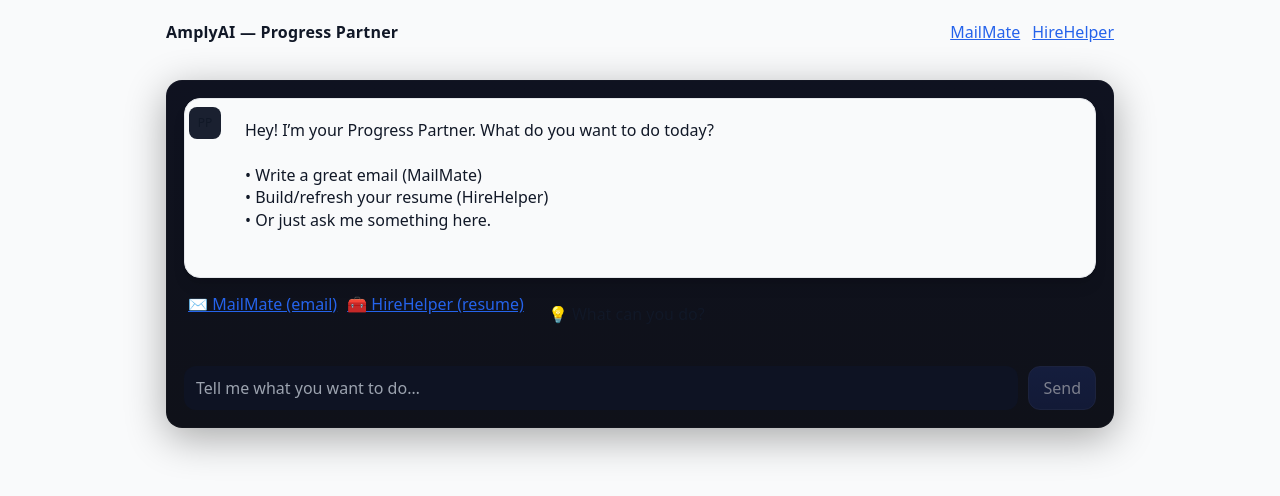
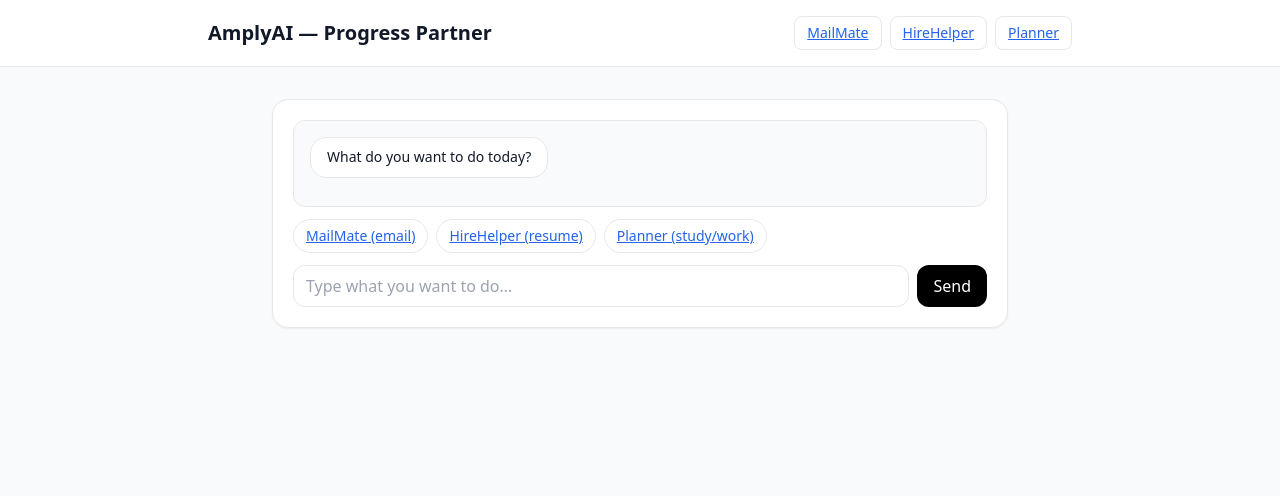
Before and after one commit to madevthevanthiran-maker/amplyai-chatbot, a Next.js app: page / in a window 1280 px wide. Shown: the top 496 px of the page. Built offline with nearby package versions, Linux system fonts and the light colour scheme.

Commit message:
Update index.jsx

```diff
--- a/pages/index.jsx
+++ b/pages/index.jsx
@@ -1,421 +1,125 @@
+// pages/index.jsx
 import { useEffect, useRef, useState } from "react";
 import Link from "next/link";
+import { useRouter } from "next/router";
 
 export default function ProgressPartner() {
+  const router = useRouter();
   const [messages, setMessages] = useState([
-    {
-      id: "m0",
-      from: "bot",
-      text:
-        "Hey! I’m your Progress Partner. What do you want to do today?\n\n• Write a great email (MailMate)\n• Build/refresh your resume (HireHelper)\n• Or just ask me something here.",
-    },
+    { id: "m0", from: "bot", text: "What do you want to do today?" },
   ]);
   const [input, setInput] = useState("");
   const [isTyping, setIsTyping] = useState(false);
-  const [pendingText, setPendingText] = useState(""); // for typewriter
   const scrollRef = useRef(null);
 
-  // auto–scroll to latest message
   useEffect(() => {
     scrollRef.current?.scrollIntoView({ behavior: "smooth", block: "end" });
-  }, [messages, isTyping, pendingText]);
+  }, [messages, isTyping]);
 
-  // Typewriter effect for the last bot message (in pendingText)
-  useEffect(() => {
-    if (!pendingText) return;
-    const id = `m${Date.now()}`;
-    let i = 0;
+  function push(role, text) {
+    setMessages((m) => [...m, { id: String(Date.now() + Math.random()), from: role, text }]);
+  }
 
-    setMessages((prev) => [...prev, { id, from: "bot", text: "" }]);
+  function routeTo(path, msg) {
+    push("bot", msg);
+    setTimeout(() => router.push(path), 300);
+  }
 
-    const timer = setInterval(() => {
-      i++;
-      setMessages((prev) =>
-        prev.map((m) =>
-          m.id === id ? { ...m, text: pendingText.slice(0, i) } : m
-        )
+  function detectIntent(t) {
+    const s = t.toLowerCase();
+    const email = ["email", "mail", "outreach", "follow up", "mailmate"].some((w) => s.includes(w));
+    const resume = ["resume", "cv", "hirehelper", "hire helper"].some((w) => s.includes(w));
+    const plan = ["plan", "planner", "schedule", "study", "work plan"].some((w) => s.includes(w));
+    if (email) return "email";
+    if (resume) return "resume";
+    if (plan) return "planner";
+    return "unknown";
+  }
+
+  async function onSubmit(e) {
+    e.preventDefault();
+    const text = input.trim();
+    if (!text) return;
+    setInput("");
+    push("user", text);
+
+    const intent = detectIntent(text);
+    if (intent === "email") return routeTo("/email", "Opening MailMate… ✉️");
+    if (intent === "resume") return routeTo("/hire-helper", "Opening HireHelper… 📄");
+    if (intent === "planner") return routeTo("/planner", "Opening Planner… 🗓️");
+
+    // simple fallback reply
+    setIsTyping(true);
+    setTimeout(() => {
+      push(
+        "bot",
+        "I can help with:\n• MailMate (email)\n• HireHelper (resume)\n• Planner (study/work)\nWhich one should I open?"
       );
-      if (i >= pendingText.length) {
-        clearInterval(timer);
-        setPendingText("");
-      }
-    }, 12); // feel free to slow to ~18–24 for longer responses
-    return () => clearInterval(timer);
-  }, [pendingText]);
-
-  const ask = async (text) => {
-    // show user message
-    const uid = `u${Date.now()}`;
-    setMessages((prev) => [...prev, { id: uid, from: "user", text }]);
-    setInput("");
-
-    // show typing dots
-    setIsTyping(true);
-
-    // Try your /api/chat endpoint if present; otherwise fall back.
-    let reply = "";
-    try {
-      const res = await fetch("/api/chat", {
-        method: "POST",
-        headers: { "Content-Type": "application/json" },
-        body: JSON.stringify({ message: text }),
-      });
-
-      if (res.ok) {
-        const data = await res.json();
-        reply = data?.reply || data?.text || "Got it! What next?";
-      } else {
-        reply =
-          "I got your message! (FYI: the chat API didn’t respond here, but I’m still with you.)";
-      }
-    } catch (_) {
-      reply =
-        "I’m here. (Looks like the chat API is unavailable.) You can still jump into MailMate or HireHelper below!";
-    } finally {
       setIsTyping(false);
-    }
-
-    // stream via typewriter
-    setPendingText(reply);
-  };
-
-  const handleSubmit = (e) => {
-    e.preventDefault();
-    if (!input.trim()) return;
-    ask(input.trim());
-  };
-
-  // Quick suggestion chips -> sends natural-language intents
-  const quickAsk = (q) => ask(q);
+    }, 250);
+  }
 
   return (
-    <div className="page">
-      <header className="topbar">
-        <div className="brand">AmplyAI — Progress Partner</div>
-        <nav className="navlinks">
-          <Link href="/email" className="link">
-            MailMate
-          </Link>
-          <Link href="/hire-helper" className="link">
-            HireHelper
-          </Link>
-        </nav>
+    <div className="min-h-screen bg-gray-50">
+      <header className="border-b bg-white">
+        <div className="mx-auto flex max-w-4xl items-center justify-between px-4 py-4">
+          <h1 className="text-xl font-semibold">AmplyAI — Progress Partner</h1>
+          <nav className="flex gap-2 text-sm">
+            <Link href="/email" className="rounded-lg border px-3 py-1.5 hover:bg-gray-50">MailMate</Link>
+            <Link href="/hire-helper" className="rounded-lg border px-3 py-1.5 hover:bg-gray-50">HireHelper</Link>
+            <Link href="/planner" className="rounded-lg border px-3 py-1.5 hover:bg-gray-50">Planner</Link>
+          </nav>
+        </div>
       </header>
 
-      <main className="wrap">
-        <div className="card">
-          <div className="chat">
+      <main className="mx-auto max-w-3xl px-4 py-8">
+        <div className="rounded-2xl border bg-white p-5 shadow-sm">
+          {/* chat */}
+          <div className="max-h-[55vh] overflow-auto rounded-xl border bg-gray-50 p-4">
             {messages.map((m) => (
-              <Bubble key={m.id} from={m.from} text={m.text} />
+              <div key={m.id} className={`mb-3 flex ${m.from === "user" ? "justify-end" : "justify-start"}`}>
+                <div className={`max-w-[85%] whitespace-pre-wrap rounded-2xl px-4 py-2 text-sm leading-relaxed ${
+                  m.from === "user" ? "bg-blue-600 text-white" : "bg-white border"
+                }`}>
+                  {m.text}
+                </div>
+              </div>
             ))}
-
             {isTyping && (
-              <div className="row">
-                <div className="avatar bot">PP</div>
-                <div className="bubble bot typing">
-                  <span className="dot" />
-                  <span className="dot" />
-                  <span className="dot" />
+              <div className="mb-3 flex justify-start">
+                <div className="rounded-2xl bg-white border px-4 py-2 text-sm">
+                  <span className="inline-flex gap-1">
+                    <span className="inline-block h-2 w-2 animate-bounce rounded-full bg-gray-400" />
+                    <span className="inline-block h-2 w-2 animate-bounce rounded-full bg-gray-400" style={{ animationDelay: "120ms" }} />
+                    <span className="inline-block h-2 w-2 animate-bounce rounded-full bg-gray-400" style={{ animationDelay: "240ms" }} />
+                  </span>
                 </div>
               </div>
             )}
-
-            <div ref={scrollRef} />
           </div>
 
-          {/* Quick Actions */}
-          <div className="actions">
-            <Link href="/email" className="btn primary">
-              ✉️ MailMate (email)
-            </Link>
-            <Link href="/hire-helper" className="btn">
-              🧰 HireHelper (resume)
-            </Link>
-            <button
-              className="btn ghost"
-              onClick={() =>
-                quickAsk(
-                  "What can you do for job search? Give me options I can click."
-                )
-              }
-            >
-              💡 What can you do?
-            </button>
+          {/* quick chips */}
+          <div className="mt-3 flex flex-wrap gap-2">
+            <a href="/email" className="rounded-full border px-3 py-1.5 text-sm hover:bg-gray-50">MailMate (email)</a>
+            <a href="/hire-helper" className="rounded-full border px-3 py-1.5 text-sm hover:bg-gray-50">HireHelper (resume)</a>
+            <a href="/planner" className="rounded-full border px-3 py-1.5 text-sm hover:bg-gray-50">Planner (study/work)</a>
           </div>
 
-          {/* Ask box */}
-          <form onSubmit={handleSubmit} className="ask">
+          {/* composer */}
+          <form onSubmit={onSubmit} className="mt-3 flex gap-2">
             <input
               value={input}
               onChange={(e) => setInput(e.target.value)}
-              placeholder="Tell me what you want to do…"
-              aria-label="Type your request"
+              placeholder="Type what you want to do…"
+              className="flex-1 rounded-xl border px-3 py-2 outline-none ring-blue-200 focus:ring"
+              onKeyDown={(e) => {
+                if (e.key === "Enter" && e.shiftKey) return; // allow newline later if needed
+              }}
             />
-            <button className="send" type="submit" disabled={!input.trim()}>
-              Send
-            </button>
+            <button type="submit" className="rounded-xl bg-black px-4 py-2 text-white">Send</button>
           </form>
         </div>
       </main>
-
-      <style jsx>{`
-        :root {
-          --bg: #0b0c0f;
-          --panel: #11131a;
-          --bubble: #151826;
-          --bubble-user: #1f2a44;
-          --text: #e8ecf3;
-          --muted: #9aa6b2;
-          --brand: #8ab4ff;
-          --accent: #7c98ff;
-          --ring: #304ffe33;
-          --border: #1f2430;
-        }
-        * {
-          box-sizing: border-box;
-        }
-        body,
-        html,
-        #__next {
-          height: 100%;
-        }
-        .page {
-          min-height: 100vh;
-          background: radial-gradient(1200px 600px at 10% -10%, #0d1222 10%, transparent 60%),
-            radial-gradient(900px 400px at 90% -15%, #0f0f1d 10%, transparent 60%),
-            var(--bg);
-          color: var(--text);
-        }
-        .topbar {
-          display: flex;
-          align-items: center;
-          justify-content: space-between;
-          max-width: 980px;
-          margin: 0 auto;
-          padding: 20px 16px;
-        }
-        .brand {
-          font-weight: 700;
-          letter-spacing: 0.2px;
-        }
-        .navlinks {
-          display: flex;
-          gap: 12px;
-        }
-        .link {
-          color: var(--muted);
-          text-decoration: none;
-          border: 1px solid var(--border);
-          padding: 8px 10px;
-          border-radius: 10px;
-        }
-        .link:hover {
-          color: var(--text);
-          border-color: #2a3040;
-        }
-
-        .wrap {
-          max-width: 980px;
-          margin: 0 auto;
-          padding: 16px;
-        }
-        .card {
-          background: linear-gradient(180deg, #0f1220, #0f1119);
-          border: 1px solid var(--border);
-          border-radius: 16px;
-          padding: 18px;
-          box-shadow: 0 10px 40px #00000055, inset 0 0 0 1px #ffffff05;
-        }
-
-        .chat {
-          display: flex;
-          flex-direction: column;
-          gap: 12px;
-          padding: 8px 4px 6px;
-          max-height: 55vh;
-          overflow: auto;
-          scroll-behavior: smooth;
-        }
-        .row {
-          display: flex;
-          align-items: flex-start;
-          gap: 10px;
-        }
-        .avatar {
-          width: 32px;
-          height: 32px;
-          background: #1a2030;
-          border: 1px solid var(--border);
-          color: var(--muted);
-          border-radius: 8px;
-          display: grid;
-          place-items: center;
-          font-size: 12px;
-          user-select: none;
-        }
-        .avatar.user {
-          background: #1d263a;
-          color: #b5c7ff;
-          border-color: #27304a;
-        }
-        .bubble {
-          max-width: 85%;
-          padding: 12px 14px;
-          border-radius: 12px;
-          border: 1px solid var(--border);
-          white-space: pre-wrap;
-          line-height: 1.4;
-        }
-        .bubble.bot {
-          background: var(--bubble);
-        }
-        .bubble.user {
-          background: var(--bubble-user);
-        }
-        .typing {
-          display: inline-flex;
-          align-items: center;
-          gap: 6px;
-        }
-        .dot {
-          width: 6px;
-          height: 6px;
-          border-radius: 50%;
-          background: #bec8ff;
-          opacity: 0.25;
-          animation: blink 1.2s infinite ease-in-out;
-        }
-        .dot:nth-child(2) {
-          animation-delay: 0.2s;
-        }
-        .dot:nth-child(3) {
-          animation-delay: 0.4s;
-        }
-        @keyframes blink {
-          0%,
-          80%,
-          100% {
-            opacity: 0.25;
-            transform: translateY(0);
-          }
-          40% {
-            opacity: 1;
-            transform: translateY(-2px);
-          }
-        }
-
-        .actions {
-          display: flex;
-          flex-wrap: wrap;
-          gap: 10px;
-          padding: 14px 4px 4px;
-        }
-        .btn {
-          border: 1px solid var(--border);
-          background: #111523;
-          color: var(--text);
-          border-radius: 12px;
-          padding: 10px 14px;
-          cursor: pointer;
-          text-decoration: none;
-          font: inherit;
-        }
-        .btn:hover {
-          border-color: #2a3040;
-        }
-        .btn.primary {
-          background: linear-gradient(180deg, #182248, #131d3a);
-          border-color: #2b3658;
-        }
-        .btn.ghost {
-          background: transparent;
-        }
-
-        .ask {
-          display: grid;
-          grid-template-columns: 1fr auto;
-          gap: 10px;
-          margin-top: 14px;
-          padding-top: 12px;
-          border-top: 1px dashed var(--border);
-        }
-        .ask input {
-          height: 44px;
-          border-radius: 12px;
-          background: #0e1323;
-          border: 1px solid var(--border);
-          color: var(--text);
-          padding: 0 12px;
-          outline: none;
-        }
-        .ask input:focus {
-          border-color: #2a3563;
-          box-shadow: 0 0 0 4px var(--ring);
-        }
-        .send {
-          height: 44px;
-          padding: 0 14px;
-          border-radius: 12px;
-          border: 1px solid #2a3563;
-          background: linear-gradient(180deg, #1b2a61, #162354);
-          color: #e9edff;
-          cursor: pointer;
-        }
-        .send:disabled {
-          opacity: 0.5;
-          cursor: default;
-        }
-      `}</style>
     </div>
   );
 }
-
-function Bubble({ from, text }) {
-  return (
-    <div className="row">
-      <div className={`avatar ${from === "user" ? "user" : "bot"}`}>
-        {from === "user" ? "You" : "PP"}
-      </div>
-      <div className={`bubble ${from === "user" ? "user" : "bot"}`}>{text}</div>
-      <style jsx>{`
-        .row {
-          display: flex;
-          align-items: flex-start;
-          gap: 10px;
-        }
-        .avatar {
-          width: 32px;
-          height: 32px;
-          background: #1a2030;
-          border: 1px solid #1f2430;
-          color: #9aa6b2;
-          border-radius: 8px;
-          display: grid;
-          place-items: center;
-          font-size: 12px;
-          user-select: none;
-          flex: 0 0 auto;
-        }
-        .avatar.user {
-          background: #1d263a;
-          color: #b5c7ff;
-          border-color: #27304a;
-        }
-        .bubble {
-          max-width: 85%;
-          padding: 12px 14px;
-          border-radius: 12px;
-          border: 1px solid #1f2430;
-          white-space: pre-wrap;
-          line-height: 1.4;
-        }
-        .bubble.user {
-          background: #1f2a44;
-        }
-        .bubble.bot {
-          background: #151826;
-        }
-      `}</style>
-    </div>
-  );
-}
```
